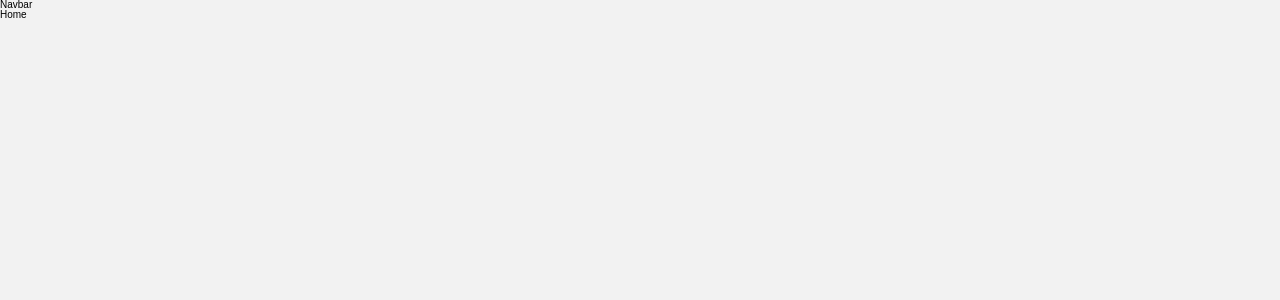
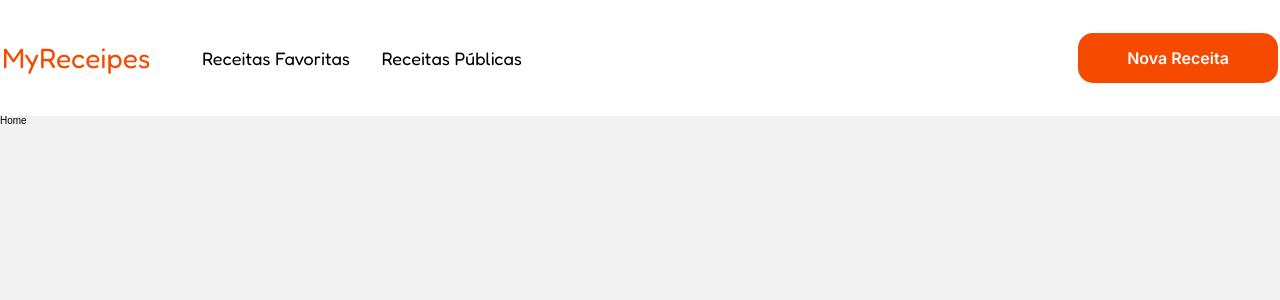
Before and after one commit to rosadevsolutions/2025-minhas-receitas, a React (Vite) app: page / in a window 1280 px wide. Shown: the top 300 px of the page. Built offline with nearby package versions, Linux system fonts and the light colour scheme.

Commit message:
header estrutura figma

```diff
--- /dev/null
+++ b/src/components/ui/header/index.tsx
@@ -0,0 +1,42 @@
+import type React from "react";
+
+const Header: React.FC = () => {
+	return (
+		<header className="flex items-center justify-center bg-white w-full h-[116px]">
+			<section className="flex items-center justify-between w-[1276px]">
+				<div className="flex items-center justify-between w-[520px]">
+					<h1 className="text-[28px] font-extrabold text-orange-600 leading-1 font-[Fredoka]">
+						MyReceipes
+					</h1>
+					<nav>
+						<ul className="flex items-center justify-between w-[320px]">
+							<li>
+								<a
+                  className="font-normal text-gray-700 hover:text-orange-600 text-[18px] leading-1 font-[Fredoka] cursor-pointer transition ease-in-out duration-300"
+                  href="#a"
+                >
+                  Receitas Favoritas
+                </a>
+							</li>
+              <li>
+								<a
+                  className="font-normal text-gray-700 hover:text-orange-600 text-[18px] leading-1 font-[Fredoka] cursor-pointer"
+                  href="#b"
+                >
+                  Receitas Públicas
+                </a>
+							</li>
+						</ul>
+					</nav>
+				</div>
+				<button className="flex justify-center items-center w-[200px] h-[50px] rounded-[15px] cursor-pointer bg-orange-600 hover:opacity-70 transition ease-in-out duration-800 hover:scale-103">
+					<span className="text-white text-[16px] font-[Inter] font-semibold leading-1">
+						Nova Receita
+					</span>
+				</button>
+			</section>
+		</header>
+	);
+};
+
+export default Header;
--- a/src/components/ui/rootLayout/index.tsx
+++ b/src/components/ui/rootLayout/index.tsx
@@ -1,10 +1,11 @@
 import type React from "react";
 import { Outlet } from "react-router";
+import Header from "../header";
 
 const RootLayout: React.FC = () => {
 	return (
 		<div>
-      Navbar
+      <Header />
       <main>
         <Outlet />
       </main>
```
